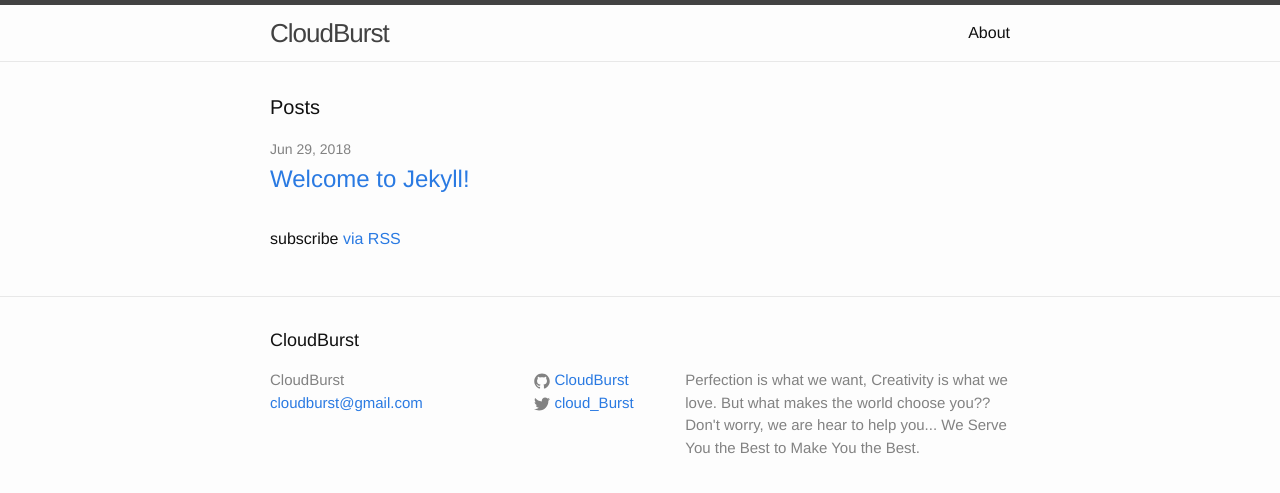
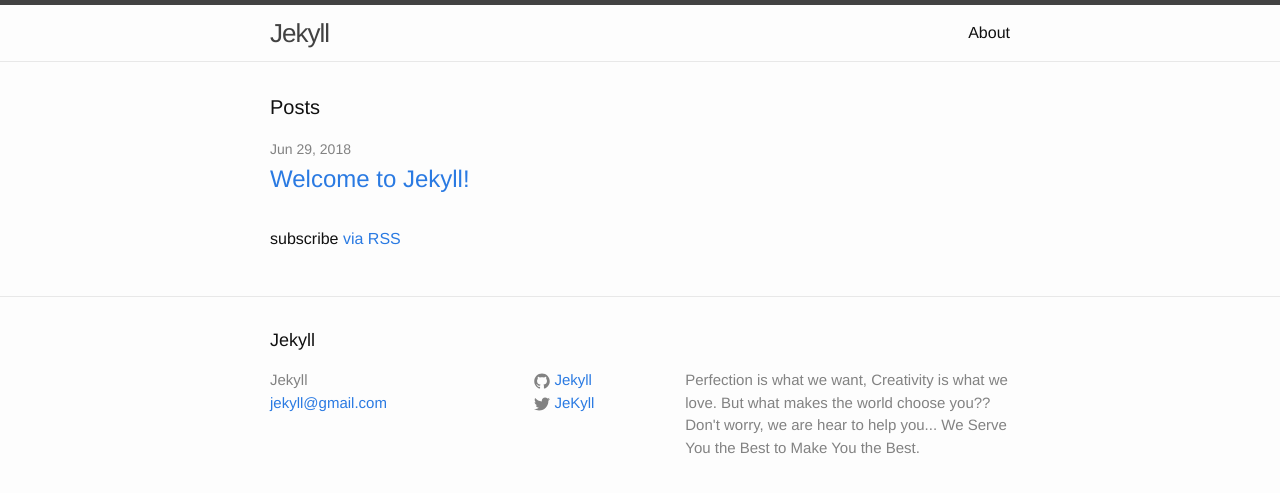
Before and after one commit to Gayathri-A-R/Gayathri-A-R.github.io, a Jekyll site: the page built from index.html, in a window 1280 px wide. Shown: the top 493 px of the page. Built offline with Jekyll 4.4.1, drawn with Linux system fonts in a browser that asks for light colours.

Commit message:
Update _config.yml

```diff
--- a/_config.yml
+++ b/_config.yml
@@ -6,8 +6,8 @@
 # 'jekyll serve'. If you change this file, please restart the server process.
 
 # Site settings
-title: CloudBurst
-email: cloudburst@gmail.com
+title: Jekyll
+email: jekyll@gmail.com
 description: > # this means to ignore newlines until "baseurl:"
   Perfection is what we want, Creativity is what we love.
   But what makes the world choose you??
@@ -15,8 +15,8 @@ description: > # this means to ignore newlines until "baseurl:"
   We Serve You the Best to Make You the Best.
 baseurl: "" # the subpath of your site, e.g. /blog
 url: "http://cloudburst.com" # the base hostname & protocol for your site
-twitter_username: cloud_Burst
-github_username:  CloudBurst
+twitter_username: JeKyll
+github_username:  Jekyll
 
 # Build settings
 markdown: kramdown
```
